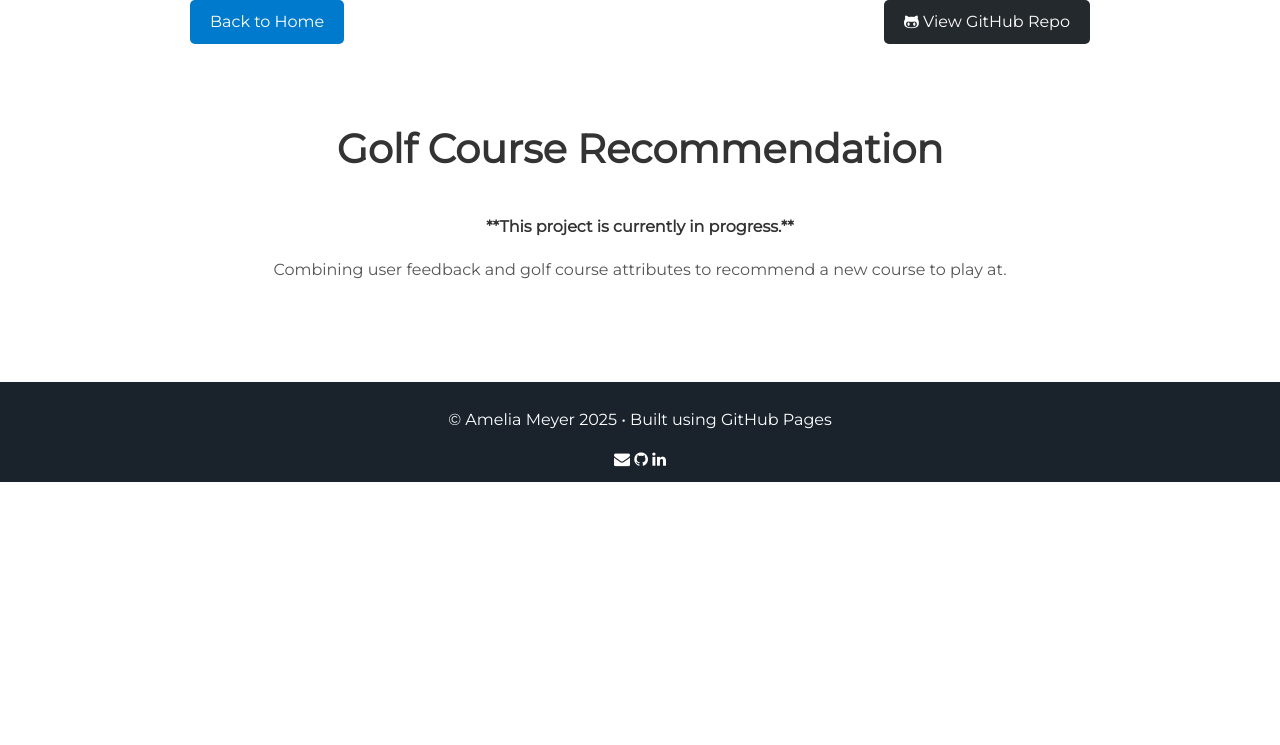
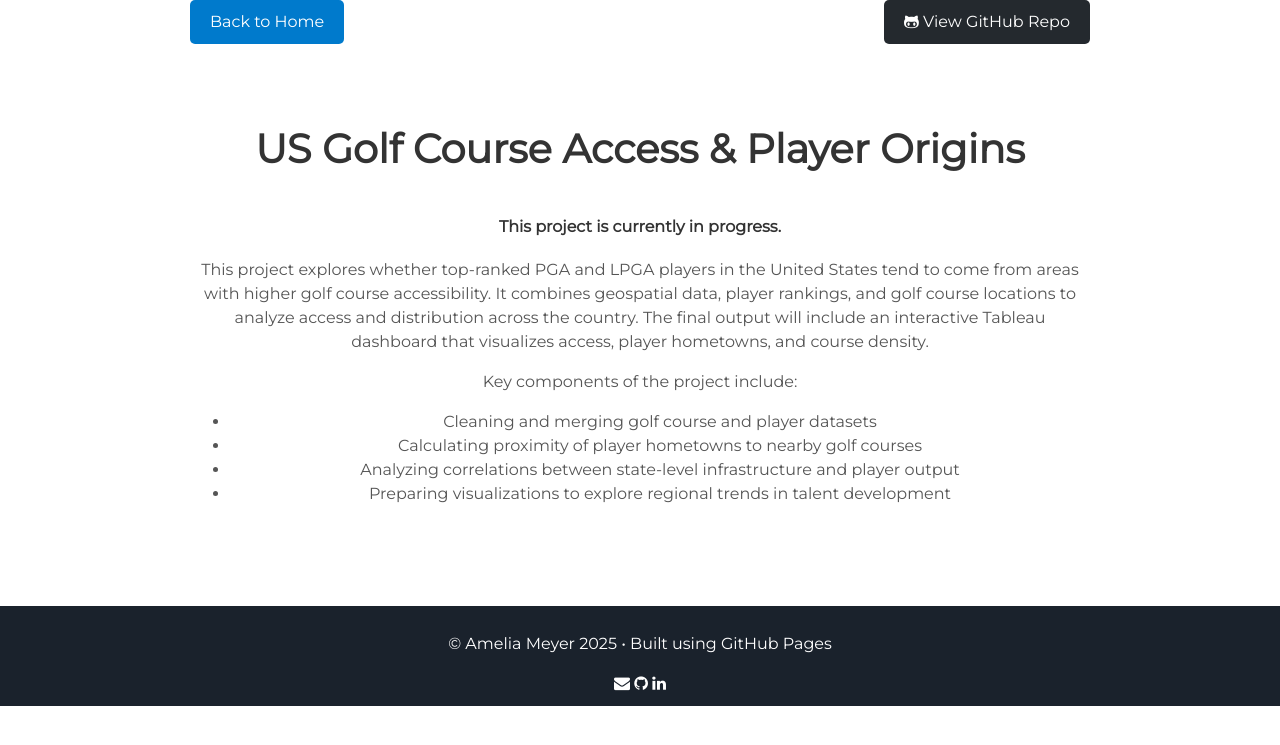
Before and after one commit to ameliameyer/home_, a Jekyll site: the page built from projects/gc_recommendation.html, in a window 1280 px wide. Shown: the top 745 px of the page. Built offline with Jekyll 4.4.1, drawn with Linux system fonts in a browser that asks for light colours.

Commit message:
Update gc_recommendation.html

```diff
--- a/projects/gc_recommendation.html
+++ b/projects/gc_recommendation.html
@@ -1,21 +1,31 @@
 ---
 layout: project_page
-title: Golf Course Recommendation
-permalink: /gc_recommendation/
+title: US Golf Course Access & Player Origins
+permalink: /us_golf_access/
 ---
+
 <div class="project-buttons" style="display: flex; justify-content: space-between; margin-bottom: 20px;">
   <a href="https://ameliameyer.github.io/home_/" class="btn" style="padding: 10px 20px; background-color: #007acc; color: white; text-decoration: none; border-radius: 5px;">Back to Home</a>
-  <a href="https://github.com/ameliameyer/gc_recommendation" target="_blank" class="btn" style="padding: 10px 20px; background-color: #24292e; color: white
-    ; text-decoration: none; border-radius: 5px;">
+  <a href="https://github.com/ameliameyer/us_golf_course_access" target="_blank" class="btn" style="padding: 10px 20px; background-color: #24292e; color: white; text-decoration: none; border-radius: 5px;">
     <i class="fa fa-github-alt"></i> View GitHub Repo
   </a>
 </div>
 
 <div class="user-details">
-  <h1>Golf Course Recommendation</h1>
-  <h4> **This project is currently in progress.** </h4>
+  <h1>US Golf Course Access & Player Origins</h1>
+  <h4><strong>This project is currently in progress.</strong></h4>
   <p>
-    Combining user feedback and golf course attributes to recommend a new course to play at.
+    This project explores whether top-ranked PGA and LPGA players in the United States tend to come from areas with higher golf course accessibility.
+    It combines geospatial data, player rankings, and golf course locations to analyze access and distribution across the country.
+    The final output will include an interactive Tableau dashboard that visualizes access, player hometowns, and course density.
   </p>
-
+  <p>
+    Key components of the project include:
+    <ul>
+      <li>Cleaning and merging golf course and player datasets</li>
+      <li>Calculating proximity of player hometowns to nearby golf courses</li>
+      <li>Analyzing correlations between state-level infrastructure and player output</li>
+      <li>Preparing visualizations to explore regional trends in talent development</li>
+    </ul>
+  </p>
 </div>
```
